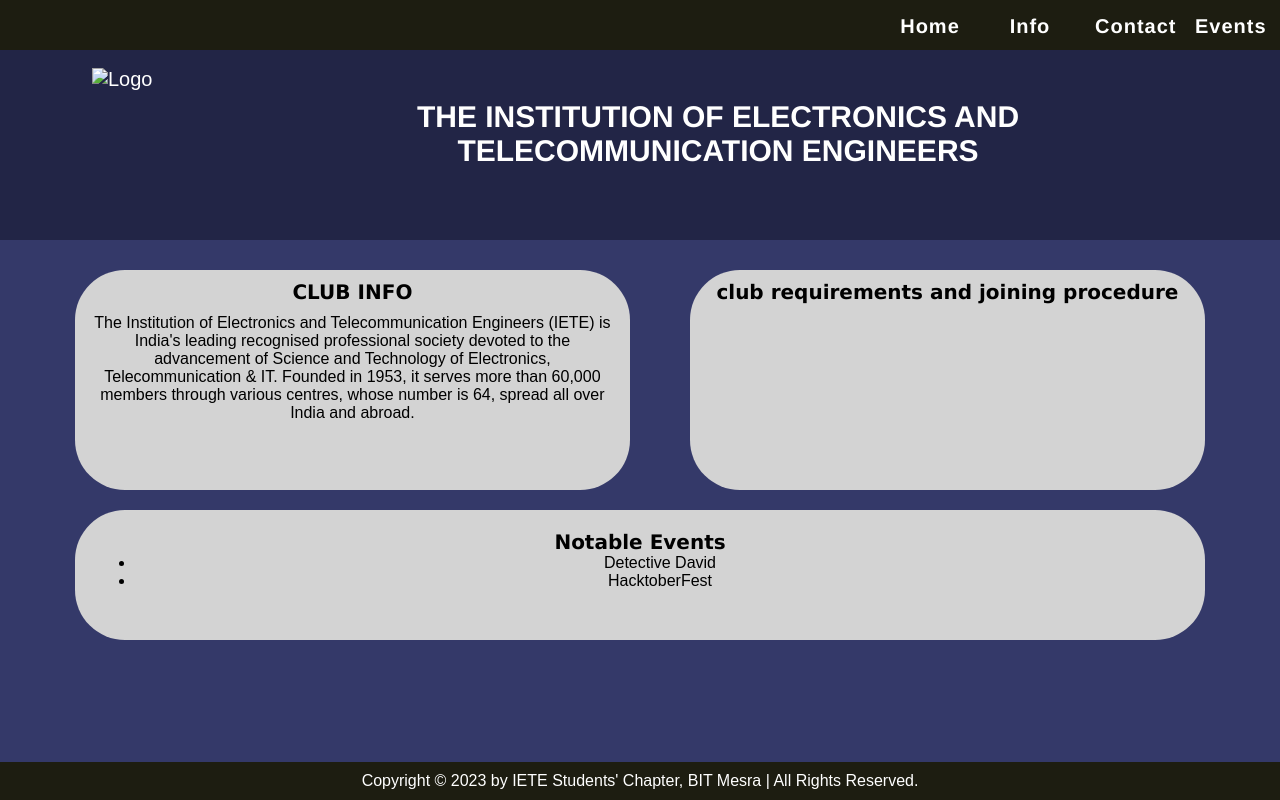
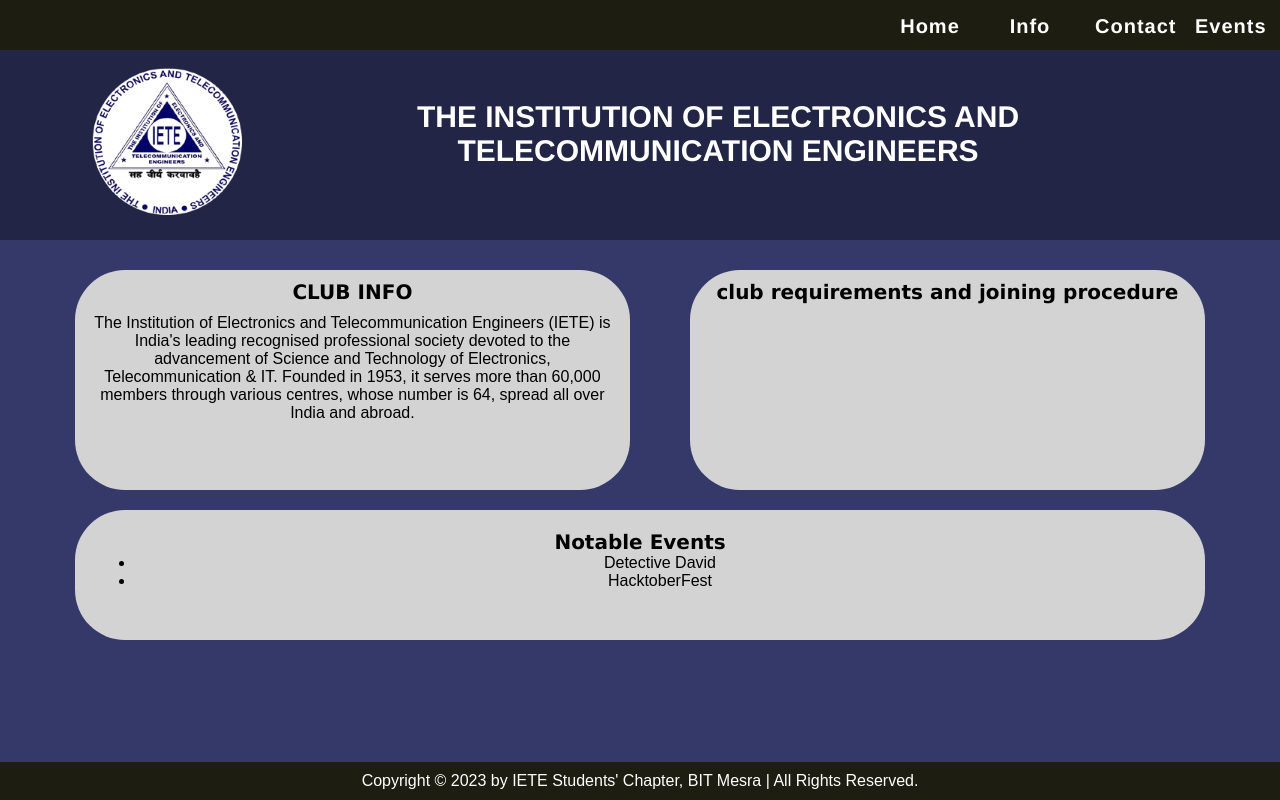
Before and after one commit to parthivghose2919/Hacktoberfest-23, a plain HTML site: page Clubs/IETE/index.html in a window 1280 px wide. Drawn offline with Linux system fonts and the light colour scheme; the site is published under a folder, as on GitHub Pages, so addresses that start at the root find nothing.

Commit message:
Update IETE/index.html

```diff
--- a/Clubs/IETE/index.html
+++ b/Clubs/IETE/index.html
@@ -16,7 +16,7 @@
     </nav>
 
     <div class="club-name">
-        <div class="icon"><img src="/Clubs/IETE/img/IETE.png" alt="Logo"></div>
+        <div class="icon"><img src="./img/IETE.png" alt="Logo"></div>
         <div class="name"><h1>THE INSTITUTION OF ELECTRONICS AND TELECOMMUNICATION ENGINEERS</h1></div>
     </div>
     <div class="club-details">
```
